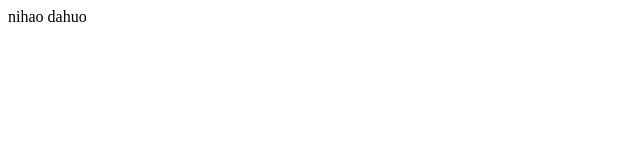
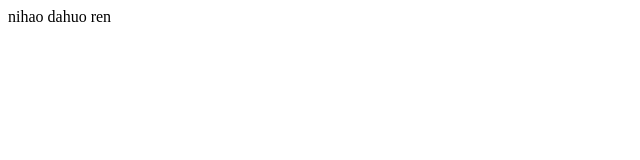
Before and after one commit to shenguoshan/OnlineMap, a plain HTML site: page WebContent/index.html in a window 1280 px wide. Shown: the full height of the page, 0-640 px from the left. Drawn offline with Linux system fonts and the light colour scheme.

Commit message:
第二次修改

```diff
--- a/WebContent/index.html
+++ b/WebContent/index.html
@@ -5,6 +5,6 @@
 <title>Insert title here</title>
 </head>
 <body>
-  nihao dahuo
+  nihao dahuo ren
 </body>
 </html>
```
